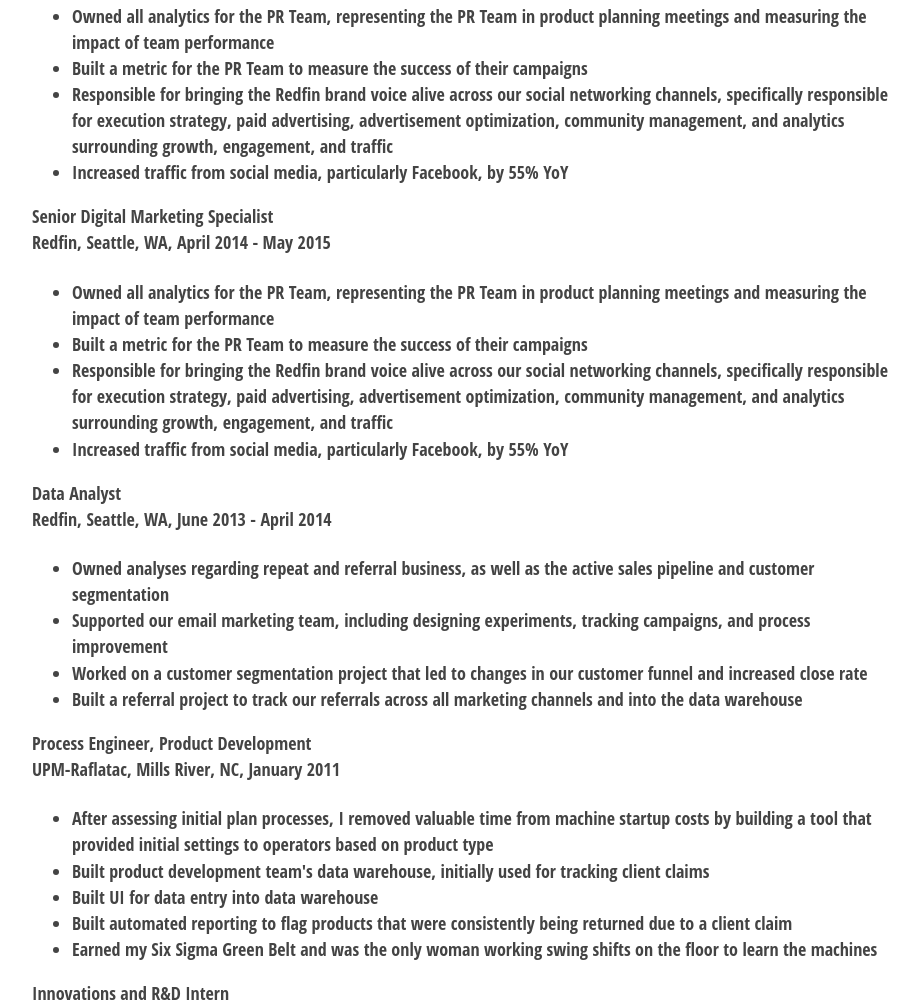
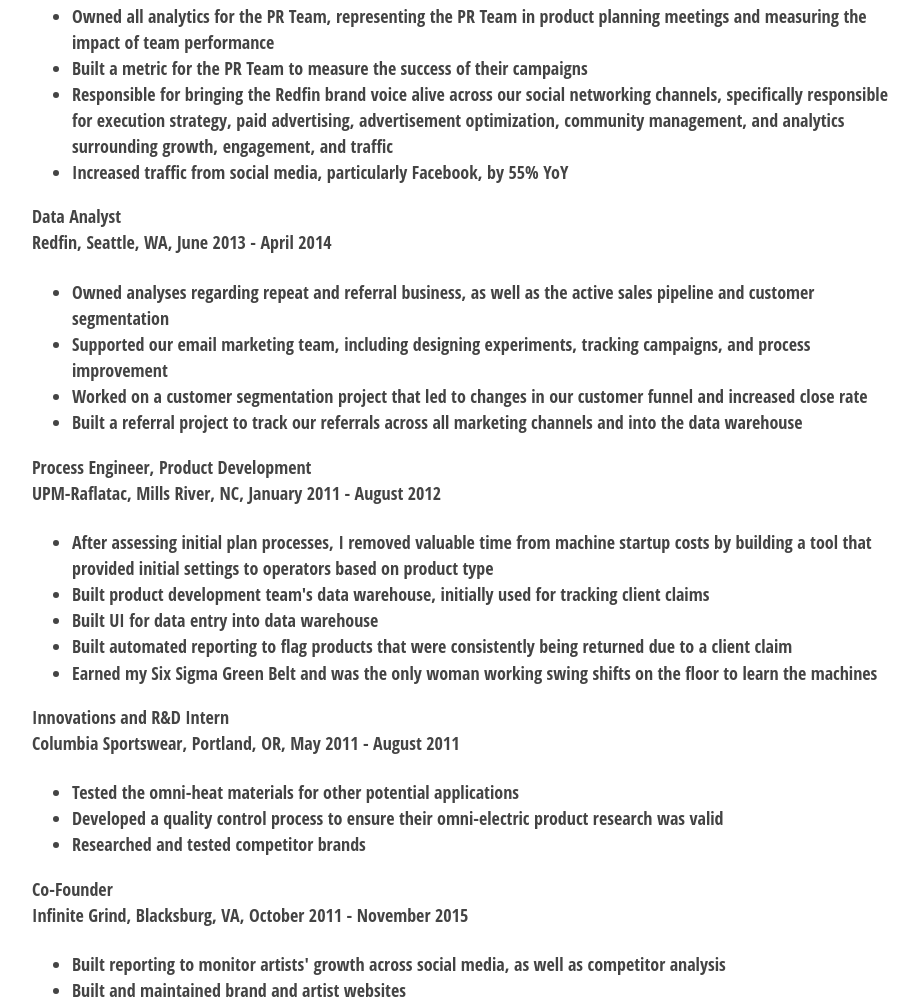
Before and after one commit to fernareb/rsamuelson.github.io, a website: page index.html in a window 1280 px wide. Shown: the part 1370-2373 px from the top of the page, without its empty margins (176-1095 px from the left). Drawn offline with Linux system fonts and the light colour scheme.

Commit message:
fixing formatting

```diff
--- a/index.html
+++ b/index.html
@@ -3,7 +3,7 @@
 <head>
 <script src="https://use.fontawesome.com/3147d9749f.js"></script>
 <meta charset="UTF-8">
-<title>Modest</title>
+<title>Rebecca Samuelson</title>
 <link rel="stylesheet" href="css/modest.css">
 </head>
 <body>
@@ -48,14 +48,6 @@
 <li>Responsible for bringing the Redfin brand voice alive across our social networking channels, specifically responsible for execution strategy, paid advertising, advertisement optimization, community management, and analytics surrounding growth, engagement, and traffic</li>
 <li>Increased traffic from social media, particularly Facebook, by 55% YoY</li>
 </ul>
-<p><strong>Senior Digital Marketing Specialist</strong>  <br>
-Redfin, Seattle, WA, April 2014 - May 2015</p>
-<ul>
-<li>Owned all analytics for the PR Team, representing the PR Team in product planning meetings and measuring the impact of team performance</li>
-<li>Built a metric for the PR Team to measure the success of their campaigns</li>
-<li>Responsible for bringing the Redfin brand voice alive across our social networking channels, specifically responsible for execution strategy, paid advertising, advertisement optimization, community management, and analytics surrounding growth, engagement, and traffic</li>
-<li>Increased traffic from social media, particularly Facebook, by 55% YoY</li>
-</ul>
 <p><strong>Data Analyst</strong>  <br>
 Redfin, Seattle, WA, June 2013 - April 2014</p>
 <ul>
@@ -65,7 +57,7 @@
 <li>Built a referral project to track our referrals across all marketing channels and into the data warehouse</li>
 </ul>
 <p><strong>Process Engineer, Product Development</strong>    <br>
-UPM-Raflatac, Mills River, NC, January 2011</p>
+UPM-Raflatac, Mills River, NC, January 2011 - August 2012</p>
 <ul>
 <li>After assessing initial plan processes, I removed valuable time from machine startup costs by building a tool that provided initial settings to operators based on product type</li>
 <li>Built product development team's data warehouse, initially used for tracking client claims</li>
```
Also changed, not shown: example/-markdown.html (+1 -9 lines).
